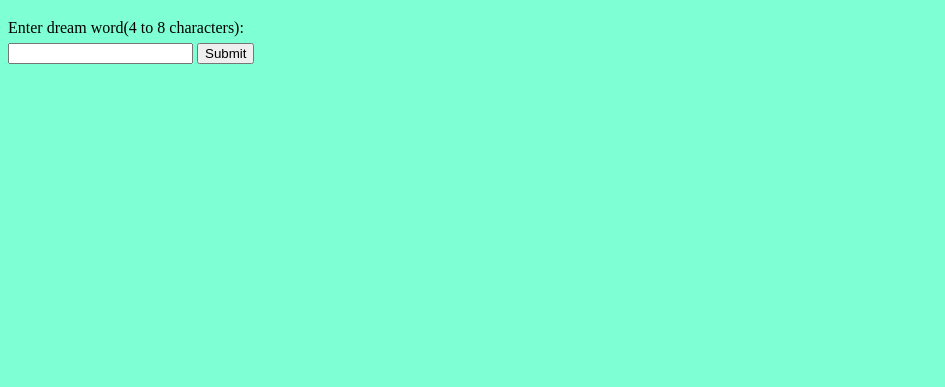
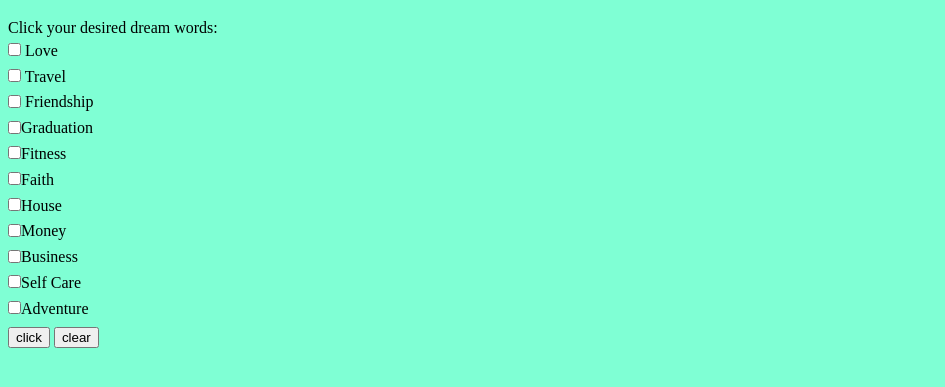
Before and after one commit to kaylaqhenry/Dreamwall.github.io, a plain HTML site: page process.html in a window 1280 px wide. Shown: the part 61-448 px from the top of the page, without its empty margins (0-945 px from the left). Drawn offline with Linux system fonts and the light colour scheme.

Commit message:
Updated with checkboxes that show selected below and has a clear function

```diff
--- a/process.html
+++ b/process.html
@@ -9,24 +9,43 @@
     Choose your desired "dream" words
 </h1>
 <body style ="background: aquamarine">
-Enter dream word(4 to 8 characters):<br>
-
-<input id="myInput" type="text" placeholder="" onfocus="this.value=''">
-    <button type="button" name ="GrabInput" onclick="getInputValue()" > Submit </button>
-<div id = "output"></div>
-<div2 id = "output2"> </div2>
-<div3 id = "output2"></div3>
-<div4 id = "output2"></div4>
+Click your desired dream words:<br>
+<form name = "form1">
+    <input type = "checkbox" name = "dreamword" value ="Love "> Love <br>
+    <input type = "checkbox" name = "dreamword" value ="Travel "> Travel<br>
+    <input type = "checkbox" name = "dreamword" value ="Friendship "> Friendship<br>
+    <input type = "checkbox" name = "dreamword" value ="Graduation ">Graduation <br>
+    <input type = "checkbox" name = "dreamword" value ="Fitness ">Fitness <br>
+    <input type = "checkbox" name = "dreamword" value ="Faith ">Faith <br>
+    <input type = "checkbox" name = "dreamword" value ="House ">House <br>
+    <input type = "checkbox" name = "dreamword" value ="Money ">Money <br>
+    <input type = "checkbox" name = "dreamword" value ="Business ">Business <br>
+    <input type = "checkbox" name = "dreamword" value ="Self Care ">Self Care <br>
+    <input type = "checkbox" name = "dreamword" value ="Adventure ">Adventure <br>
+    <input type="button" onclick="show()" value="click">
+    <input type="button" onclick="uncheckAll()" value="clear">
+</form>
+<div id="div1"></div>
 
 
 <script>
-    let list=[];
-    function getInputValue(){
-        document.getElementById("output").innerHTML = document.getElementById("myInput").value;
+
+    function show(){
+        let items = document.forms[0].dreamword;
+        let div1_html ="";
+        for(let i = 0;i < items.length;i++){
+            if(items[i].checked)
+                div1_html += items[i].value + "\n";
+
+        }
+        document.getElementById("div1").innerText = div1_html;
+    }
+    function uncheckAll() {
+        document.querySelectorAll('input[type="checkbox"]')
+            .forEach(el => el.checked = false);
     }
 
-
-
+    document.querySelector('button').addEventListener('click', uncheckAll)
 
 </script>
 
```
